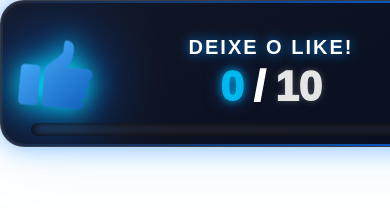
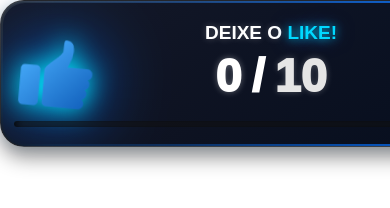
Before and after one commit to jeffimdopicui-crypto/LikeCounter, a website: page public/overlay.html in a window 390 px wide. Shown: the top 208 px of the page. Drawn offline with Linux system fonts and the light colour scheme.

Commit message:
Atualiza layout responsivo e melhorias na overlay

```diff
--- a/public/overlay.html
+++ b/public/overlay.html
@@ -34,7 +34,7 @@
 
 
         <div class="titulo">
-            DEIXE O LIKE!
+            DEIXE O <span class="like-text">LIKE!</span>
         </div>
 
 
--- a/public/style.css
+++ b/public/style.css
@@ -16,61 +16,42 @@ body {
    CARD PREMIUM
 ========================= */
 
-
 .container {
-
 
     width:520px;
     height:125px;
 
-
     display:flex;
-
     align-items:center;
-
 
     padding:10px 18px;
 
-
     border-radius:24px;
 
-
-
     background:
-
     linear-gradient(
-        135deg,
-        rgba(20,24,40,.96),
-        rgba(5,8,18,.95)
+        180deg,
+        rgba(38,42,50,.98) 0%,
+        rgba(23,26,34,.98) 45%,
+        rgba(12,14,19,.98) 100%
     );
 
-
-
     border:
-
-    1px solid rgba(255,255,255,.15);
-
-
+    1px solid rgba(255,255,255,.08);
 
     box-shadow:
 
+    0 10px 20px rgba(0,0,0,.45),
 
-    0 0 25px rgba(0,110,255,.45),
+    0 0 15px rgba(0,140,255,.12),
 
-    0 0 80px rgba(0,180,255,.15),
-
-    inset 0 0 35px rgba(255,255,255,.04);
-
-
+    inset 0 1px 0 rgba(255,255,255,.06);
 
     position:relative;
 
-
     overflow:hidden;
 
-
-    backdrop-filter:blur(15px);
-
+    backdrop-filter:blur(12px);
 
 }
 
@@ -277,69 +258,65 @@ body {
 
 .textos {
 
-
     flex:1;
-
 
     text-align:center;
 
-
     color:white;
 
+    transform:translateX(0px);
 
 }
 
 
 
 
-.titulo {
+.titulo{
 
-
-    font-size:20px;
-
+    font-size:19px;
 
     font-weight:900;
 
+    letter-spacing:0px;
 
-    letter-spacing:2px;
+    text-transform:uppercase;
+
+    color:#ffffff;
+
+    text-shadow:
+        0 0 6px rgba(255,255,255,.25);
+
+}
 
 
+.like-text{
+
+    color:#00d8ff;
 
     text-shadow:
-
-
-    0 0 12px #008cff;
-
-
+        0 0 8px rgba(0,216,255,.8),
+        0 0 18px rgba(0,140,255,.6);
 
 }
 
 
 
 
-
-
-.numeros {
-
+.numeros{
 
     margin-top:4px;
 
+    margin-bottom:22px;
 
-    font-size:42px;
-
+    font-size:47px;
 
     font-weight:1000;
 
-
     display:flex;
-
 
     justify-content:center;
 
-
     gap:10px;
-
-
 
 }
 
@@ -348,20 +325,11 @@ body {
 
 #likes {
 
-
-    color:#00c8ffce;
-
-
+    color:#ffffff;
 
     text-shadow:
 
-
-    0 0 8px rgba(0,200,255,.8),
-
-
-    0 0 18px rgba(0,110,255,.5);
-
-
+    0 0 6px rgba(255,255,255,.35);
 
 }
 
@@ -481,17 +449,17 @@ body {
     position:absolute;
 
 
-    bottom:10px;
+    bottom:-2px;
 
 
-    left:30px;
+    left:-95px;
 
 
-    right:30px;
+    right:-110px;
 
 
 
-    height:13px;
+    height:6px;
 
 
 
```
Also changed, not shown: public/painel.html (+31 -105 lines).
